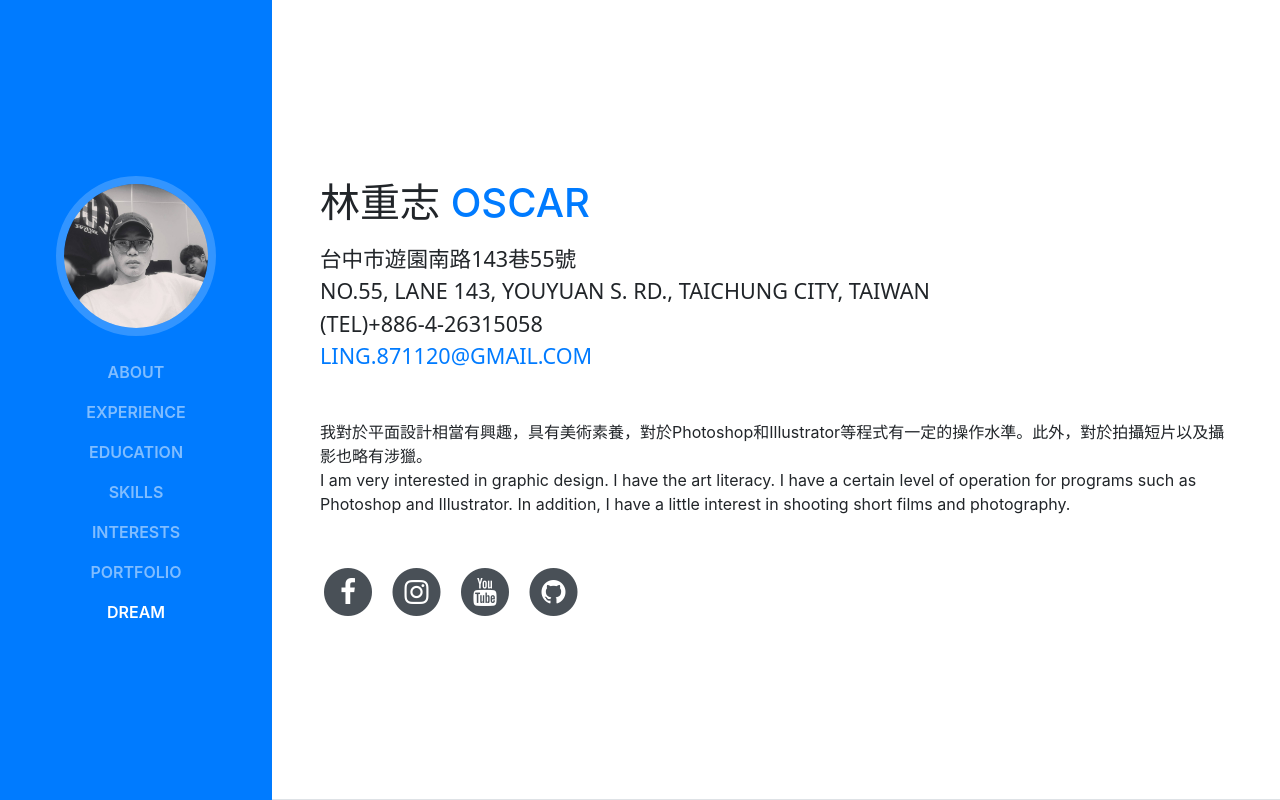
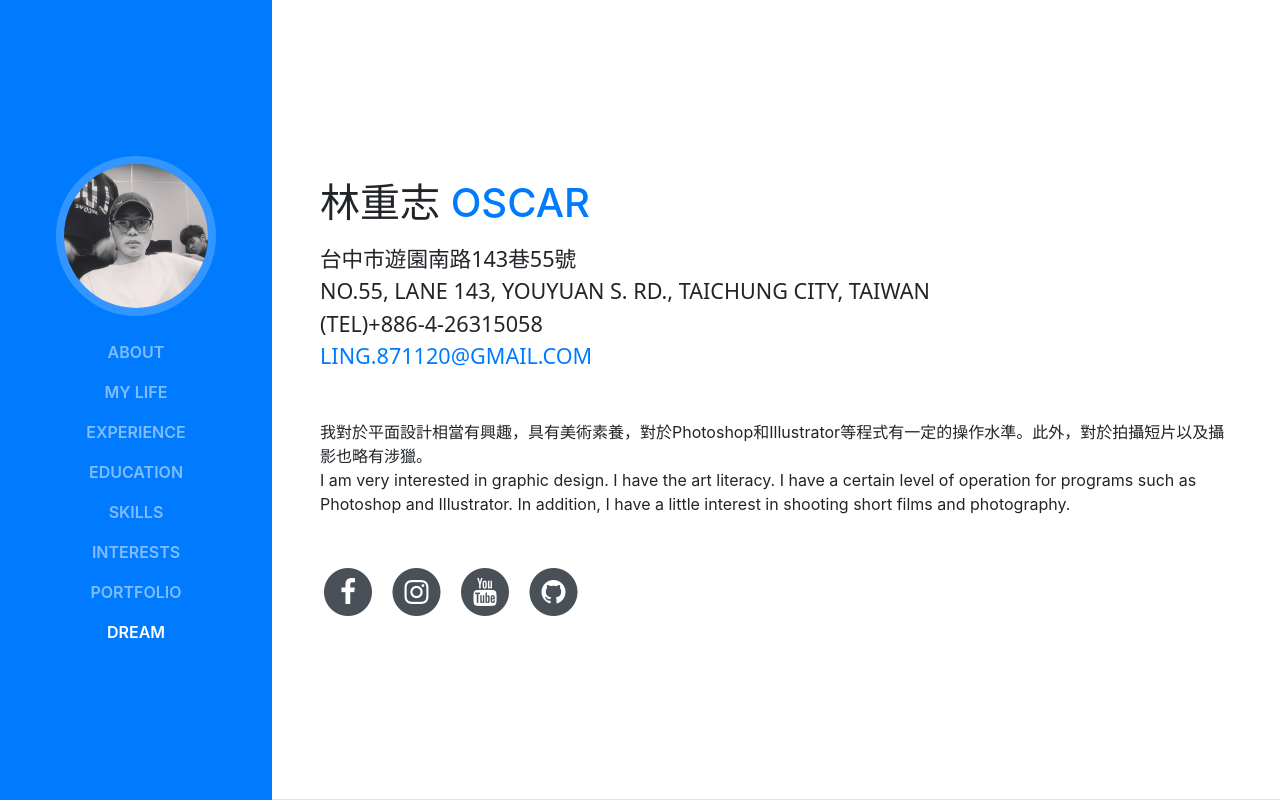
Before and after one commit to oilhead1120/oilhead1120.github.io, a website with bundled scripts: page index.html in a window 1280 px wide. Shown: the top 800 px of the page. Built offline with nearby package versions, Linux system fonts and the light colour scheme; a web font is replaced by a local one.

Commit message:
Update index.html

```diff
--- a/index.html
+++ b/index.html
@@ -44,6 +44,9 @@
           <li class="nav-item">
             <a class="nav-link js-scroll-trigger" href="#about">About</a>
           </li>
+	  <li class="nav-item">
+            <a class="nav-link js-scroll-trigger" href="#my life">My Life</a>
+          </li>
           <li class="nav-item">
             <a class="nav-link js-scroll-trigger" href="#experience">Experience</a>
           </li>
@@ -59,7 +62,7 @@
           <li class="nav-item">
             <a class="nav-link js-scroll-trigger" href="#portfolio">Portfolio</a>
           </li>
-		  <li class="nav-item">
+          <li class="nav-item">
             <a class="nav-link js-scroll-trigger" href="#dream">Dream</a>
           </li>
         </ul>
```
